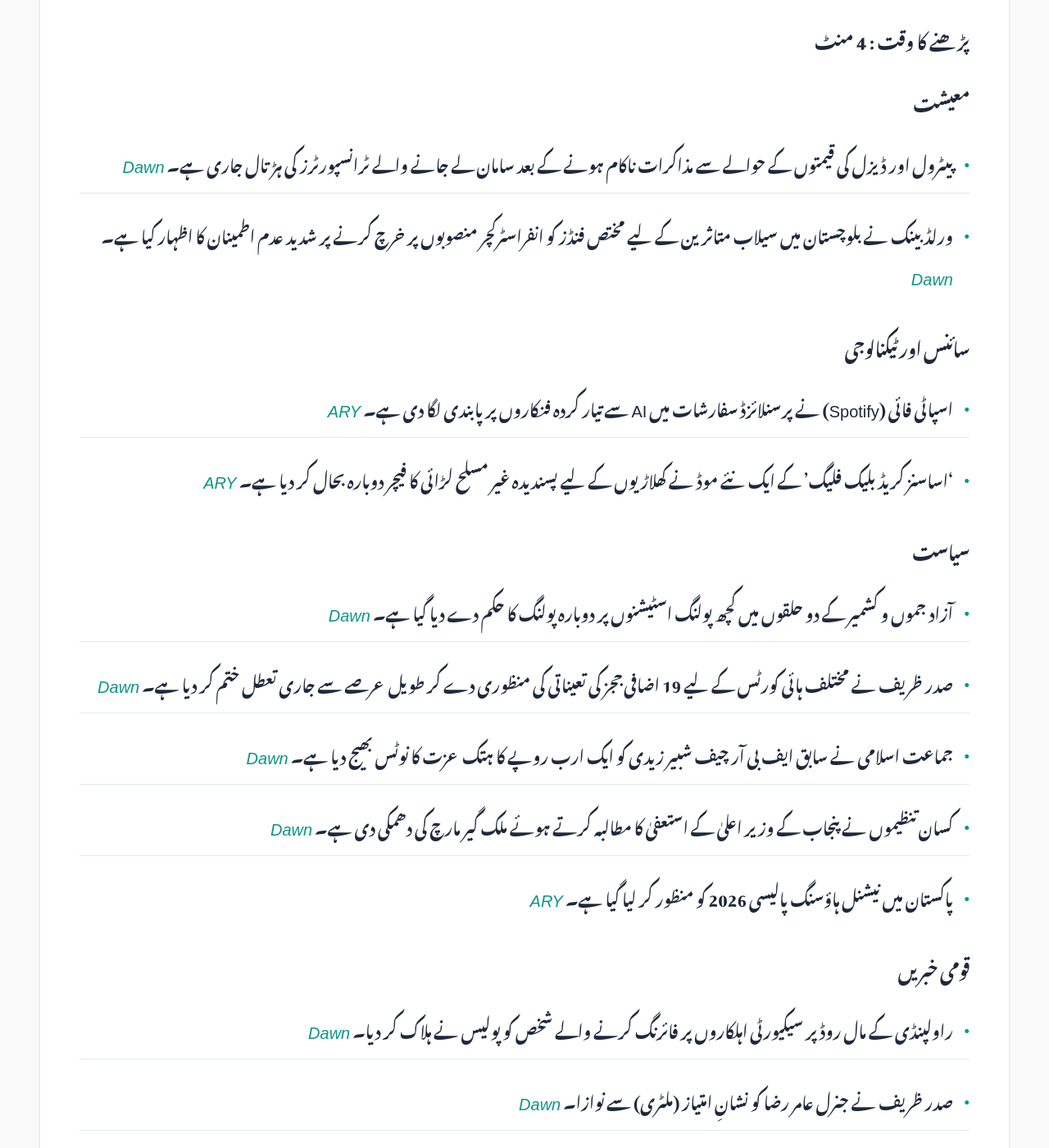
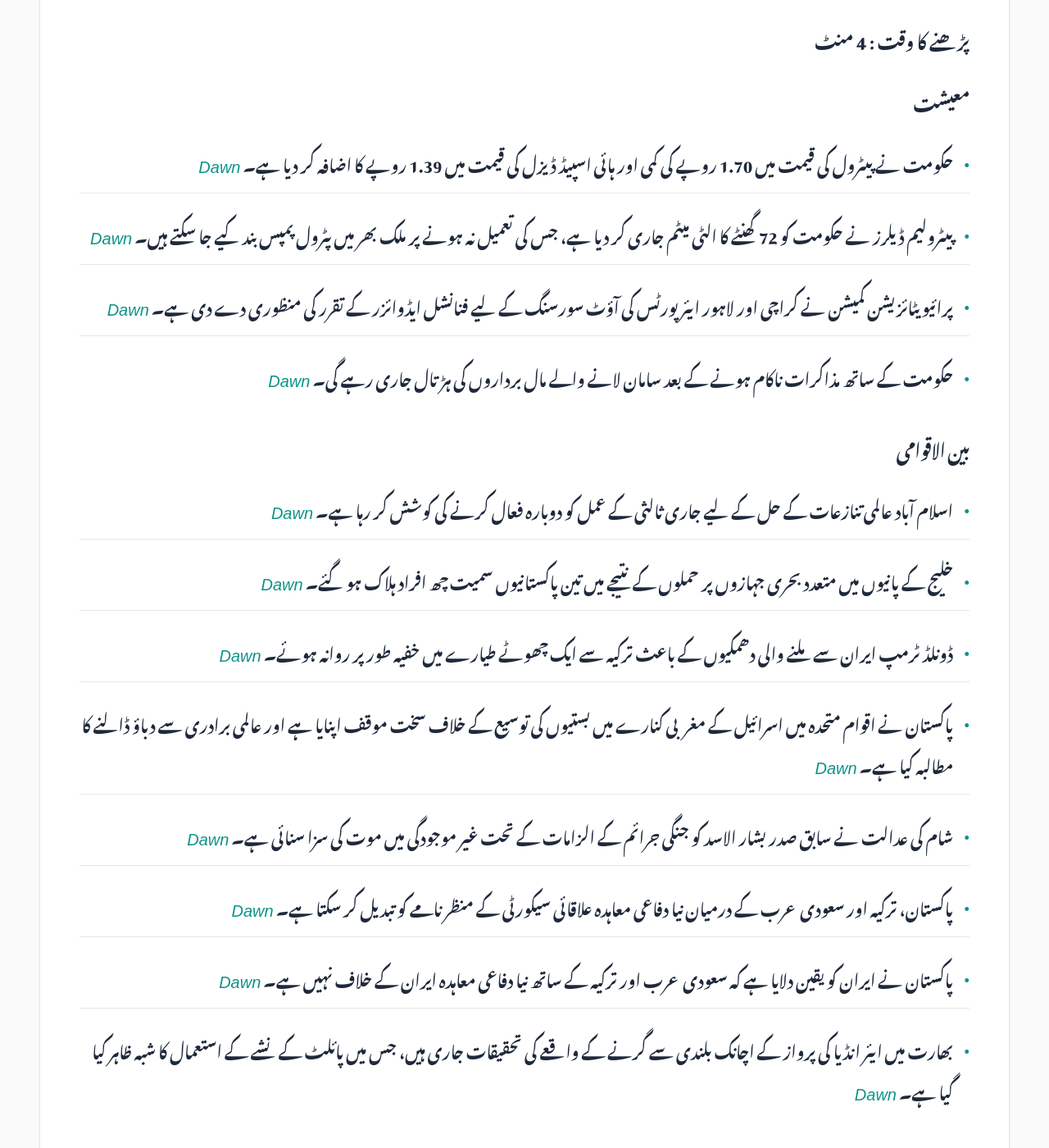
Before and after one commit to zsubzwary/news, a Jekyll site: the page built from ur/index.md, in a window 1280 px wide and 1400 px high, scrolled down 441 px. Shown: the whole window at 82% size. Built offline with Jekyll 4.4.1, drawn with Linux system fonts in a browser that asks for light colours; some web fonts are replaced; comment, search, counter and statistics services are not loaded; some of the changed text lies outside the part shown.

Commit message:
DateTime; 2026-08-12T04:09:17.411Z

```diff
--- a/ur/index.md
+++ b/ur/index.md
@@ -7,50 +7,39 @@ rtl: true
 
 پاکستان کی تازہ خبروں کا خلاصہ
 
- &lrm; 11-Aug-2026 21:09PKT
+ &lrm; 12-Aug-2026 09:09PKT
 
 پڑھنے کا وقت : 4 منٹ
 
 ### معیشت
-- پیٹرول اور ڈیزل کی قیمتوں کے حوالے سے مذاکرات ناکام ہونے کے بعد سامان لے جانے والے ٹرانسپورٹرز کی ہڑتال جاری ہے۔ *[Dawn](https://www.dawn.com/news/2022155/goods-transporters-to-continue-strike-as-negotiations-with-govt-end-without-resolution)*
-- ورلڈ بینک نے بلوچستان میں سیلاب متاثرین کے لیے مختص فنڈز کو انفراسٹرکچر منصوبوں پر خرچ کرنے پر شدید عدم اطمینان کا اظہار کیا ہے۔ *[Dawn](https://www.dawn.com/news/2022053/world-bank-unhappy-over-fund-diversion-from-balochistan)*
-
-### سائنس اور ٹیکنالوجی
-- اسپاٹی فائی (Spotify) نے پرسنلائزڈ سفارشات میں AI سے تیار کردہ فنکاروں پر پابندی لگا دی ہے۔ *[ARY](https://arynews.tv/spotify-bans-ai-generated-artists-from-recommendations)*
-- 'اساسنز کریڈ بلیک فلیگ' کے ایک نئے موڈ نے کھلاڑیوں کے لیے پسندیدہ غیر مسلح لڑائی کا فیچر دوبارہ بحال کر دیا ہے۔ *[ARY](https://arynews.tv/assassins-creed-black-flag-resynced-mod-restores-unarmed-combat-feature)*
-
-### سیاست
-- آزاد جموں و کشمیر کے دو حلقوں میں کچھ پولنگ اسٹیشنوں پر دوبارہ پولنگ کا حکم دے دیا گیا ہے۔ *[Dawn](https://www.dawn.com/news/2022158/re-polling-set-for-aug-15-at-some-polling-stations-in-two-bagh-constituencies-of-ajk)*
-- صدر ظریف نے مختلف ہائی کورٹس کے لیے 19 اضافی ججز کی تعیناتی کی منظوری دے کر طویل عرصے سے جاری تعطل ختم کر دیا ہے۔ *[Dawn](https://www.dawn.com/news/2022098/president-zardari-approves-additional-judges-appointments-to-high-courts-ending-weeks-long-deadlock)*
-- جماعت اسلامی نے سابق ایف بی آر چیف شبیر زیدی کو ایک ارب روپے کا ہتک عزت کا نوٹس بھیج دیا ہے۔ *[Dawn](https://www.dawn.com/news/2022128/ji-sends-rs1bn-defamation-notice-to-ex-fbr-chief-shabbar-zaidi)*
-- کسان تنظیموں نے پنجاب کے وزیر اعلیٰ کے استعفیٰ کا مطالبہ کرتے ہوئے ملک گیر مارچ کی دھمکی دی ہے۔ *[Dawn](https://www.dawn.com/news/2022038/farmers-threaten-protest-march-to-save-agriculture)*
-- پاکستان میں نیشنل ہاؤسنگ پالیسی 2026 کو منظور کر لیا گیا ہے۔ *[ARY](https://arynews.tv/pakistan-approves-national-housing-policy-2026)*
-
-### قومی خبریں
-- راولپنڈی کے مال روڈ پر سیکیورٹی اہلکاروں پر فائرنگ کرنے والے شخص کو پولیس نے ہلاک کر دیا۔ *[Dawn](https://www.dawn.com/news/2022145/man-shot-dead-on-rawalpindis-mall-road-after-opening-fire-on-security-personnel)*
-- صدر ظریف نے جنرل عامر رضا کو نشانِ امتیاز (ملٹری) سے نوازا۔ *[Dawn](https://www.dawn.com/news/2022162/president-zardari-confers-nishan-i-imtiaz-on-national-strategic-command-commander-gen-aamer-raza)*
-- کوٹ ادو میں شادی کی تقریب کے بعد ایک رکشہ کنال میں گرنے سے 12 افراد، جن میں چھ بچے شامل ہیں، ہلاک ہو گئے۔ *[Dawn](https://www.dawn.com/news/2022151/at-least-12-dead-as-loader-rickshaw-carrying-wedding-procession-falls-into-canal-in-kot-addu)*
-- لاہور ہائی کورٹ میں 10 نئے اضافی ججوں نے حلف اٹھایا۔ *[Dawn](https://www.dawn.com/news/2022156/10-additional-judges-sworn-in-at-lhc-after-presidents-go-ahead)*
-- ٹک ٹاکر رجب بٹ اور چار دیگر ملزمان کو جنسی زیادتی کے مقدمے میں عدالت نے طلب کر لیا ہے۔ *[Dawn](https://www.dawn.com/news/2022141/lahore-court-sets-august-18-to-indict-tiktoker-rajab-butt-4-others-in-sexual-assault-case)*
-- این سی سی آئی اے نے شرجیل میمن کی شکایت پر چار افراد کو سوشل میڈیا پر بدنامی کے الزام میں طلب کر لیا ہے۔ *[Dawn](https://www.dawn.com/news/2022114/nccia-summons-4-individuals-on-sharjeel-memons-complaint-in-connection-with-mir-razas-case)*
-- کراچی کے ایک نوجوان کو سوشل میڈیا پر جھوٹی معلومات پھیلانے کے جرم میں ایک سال قید کی سزا سنائی گئی۔ *[Dawn](https://www.dawn.com/news/2022016/karachi-youth-jailed-for-one-year-for-spreading-false-fabricated-information-on-social-media-to-incite-violence)*
+- حکومت نے پیٹرول کی قیمت میں 1.70 روپے کی کمی اور ہائی اسپیڈ ڈیزل کی قیمت میں 1.39 روپے کا اضافہ کر دیا ہے۔ *[Dawn](https://www.dawn.com/news/2022180/govt-cuts-petrol-price-by-rs170-raises-high-speed-diesel-by-rs139)*
+- پیٹرولیم ڈیلرز نے حکومت کو 72 گھنٹے کا الٹی میٹم جاری کر دیا ہے، جس کی تعمیل نہ ہونے پر ملک بھر میں پٹرول پمپس بند کیے جا سکتے ہیں۔ *[Dawn](https://www.dawn.com/news/2022267/petroleum-dealers-issue-72-hour-ultimatum)*
+- پرائیویٹائزیشن کمیشن نے کراچی اور لاہور ایئرپورٹس کی آؤٹ سورسنگ کے لیے فنانشل ایڈوائزر کے تقرر کی منظوری دے دی ہے۔ *[Dawn](https://www.dawn.com/news/2022170/privatisation-commission-approves-financial-adviser-for-outsourcing-karachi-lahore-airports)*
+- حکومت کے ساتھ مذاکرات ناکام ہونے کے بعد سامان لانے والے مال برداروں کی ہڑتال جاری رہے گی۔ *[Dawn](https://www.dawn.com/news/2022155/goods-transporters-to-continue-strike-as-negotiations-with-govt-end-without-resolution)*
 
 ### بین الاقوامی
-- کولمبیا میں زلزلے کے نتیجے میں ہلاکتوں کی تعداد بڑھ کر 224 ہو گئی ہے۔ *[Dawn](https://www.dawn.com/news/2022111/colombia-earthquake-death-toll-surges-to-224-as-search-for-survivors-continues)*
-- شام کی عدالت نے سابق صدر بشار الاسد کو جنگی جرائم کے الزامات کے تحت غیر موجودگی میں موت کی سزا سنا دی۔ *[Dawn](https://www.dawn.com/news/2022132/ousted-syrian-president-bashar-al-assad-sentenced-to-death-in-absentia)*
-- بحرین کے وزیر خارجہ نے مکہ دفاعی معاہدے پر پاکستان کو مبارکباد دی اور پاکستان کے دورے کی خواہش ظاہر کی۔ *[Dawn](https://www.dawn.com/news/2022117/bahrain-fm-congratulates-dar-on-makkah-defence-pact-expresses-desire-to-visit-pakistan)*
-- کویت نے اسکولوں کے لیے نئے قوانین تجویز کیے ہیں۔ *[ARY](https://arynews.tv/kuwait-proposes-new-regulations-for-schools)*
+- اسلام آباد عالمی تنازعات کے حل کے لیے جاری ثالثی کے عمل کو دوبارہ فعال کرنے کی کوشش کر رہا ہے۔ *[Dawn](https://www.dawn.com/news/2022296/islamabad-looking-to-breathe-new-life-into-mediation-push)*
+- خلیج کے پانیوں میں متعدد بحری جہازوں پر حملوں کے نتیجے میں تین پاکستانیوں سمیت چھ افراد ہلاک ہو گئے۔ *[Dawn](https://www.dawn.com/news/2022293/3-pakistanis-die-as-multiple-ships-attacked-in-gulf-waters)*
+- ڈونلڈ ٹرمپ ایران سے ملنے والی دھمکیوں کے باعث ترکیہ سے ایک چھوٹے طیارے میں خفیہ طور پر روانہ ہوئے۔ *[Dawn](https://www.dawn.com/news/2022270/trump-secretly-flew-smaller-jet-out-of-turkiye-amid-iran-threat-washington-post)*
+- پاکستان نے اقوام متحدہ میں اسرائیل کے مغربی کنارے میں بستیوں کی توسیع کے خلاف سخت موقف اپنایا ہے اور عالمی برادری سے دباؤ ڈالنے کا مطالبہ کیا ہے۔ *[Dawn](https://www.dawn.com/news/2022274/pakistan-warns-un-security-council-of-tipping-point-in-occupied-west-bank)*
+- شام کی عدالت نے سابق صدر بشار الاسد کو جنگی جرائم کے الزامات کے تحت غیر موجودگی میں موت کی سزا سنائی ہے۔ *[Dawn](https://www.dawn.com/news/2022132/ousted-syrian-president-bashar-al-assad-sentenced-to-death-in-absentia)*
+- پاکستان، ترکیہ اور سعودی عرب کے درمیان نیا دفاعی معاہدہ علاقائی سیکورٹی کے منظر نامے کو تبدیل کر سکتا ہے۔ *[Dawn](https://www.dawn.com/news/2022309-new-regional-security-order)*
+- پاکستان نے ایران کو یقین دلایا ہے کہ سعودی عرب اور ترکیہ کے ساتھ نیا دفاعی معاہدہ ایران کے خلاف نہیں ہے۔ *[Dawn](https://www.dawn.com/news/2022312/mideast-outreach)*
+- بھارت میں ایئر انڈیا کی پرواز کے اچانک بلندی سے گرنے کے واقعے کی تحقیقات جاری ہیں، جس میں پائلٹ کے نشے کے استعمال کا شبہ ظاہر کیا گیا ہے۔ *[Dawn](https://www.dawn.com/news/2022171/india-probes-flight-plunge-as-pilot-faces-drug-test-scrutiny)*
 
-### کھیل
-- ڈونلڈ ٹرمپ نے فیفا کے صدر انفینٹینو کو عہدے سے ہٹانے کے فیصلے کو ایک "غلطی" قرار دیا ہے۔ *[Dawn](https://www.dawn.com/news/2022126/trump-says-would-be-terrible-mistake-to-oust-embattled-fifa-president-infantino)*
+### قومی
+- سندھ کے وزیر اعلیٰ نے میر رضا علی قتل کیس میں پولیس اور میڈیکو لیگل کوتاہیوں پر کارروائی کا وعدہ کیا ہے۔ *[Dawn](https://www.dawn.com/news/2022195/murad-vows-action-over-police-medico-legal-lapses-as-mir-raza-murder-probe-progresses)*
+- پی ٹی آئی نے عمران خان کی صحت اور زیر التواء مقدمات کے حوالے سے سپریم کورٹ کے باہر احتجاج کیا، جسے عدالت کی یقین دہانی کے بعد ختم کر دیا گیا۔ *[Dawn](https://www.dawn.com/news/2022272/pti-protests-outside-supreme-court-over-imrans-health-pending-cases)*
+- راولپنڈی میں سیکیورٹی اہلکاروں پر فائرنگ کرنے والے شخص کو پولیس نے ہلاک کر دیا۔ *[Dawn](https://www.dawn.com/news/2022145/man-shot-dead-on-rawalpindis-mall-road-after-opening-fire-on-security-personnel)*
+- صدر زرداری نے جنرل عامر رضا کو نشانِ امتیاز (فوجی) سے نوازا۔ *[Dawn](https://www.dawn.com/news/2022162/president-zardari-confers-nishan-i-imtiaz-on-national-strategic-command-commander-gen-aamer-raza)*
+- کوٹ ادو میں شادی کی تقریب کے بعد لوڈر رکشہ کنال میں گرنے سے 12 افراد، جن میں 6 بچے شامل ہیں، ہلاک ہو گئے۔ *[Dawn](https://www.dawn.com/news/2022151/at-least-12-dead-as-loader-rickshaw-carrying-wedding-procession-falls-into-canal-in-kot-addu)*
+- سینیٹ کی قائمہ کمیٹی نے کلائمٹ چینج اتھارٹی کی ضرورت اور اس کے دائرہ اختیار پر سوالات اٹھائے ہیں۔ *[Dawn](https://www.dawn.com/news/2022289/senate-panel-questions-need-for-climate-change-authority)*
+- کراچی میں ایک بلند و بالا عمارت سے پھینکا جانے کے نتیجے میں ایک نوزائیدہ بچہ مردہ ملا۔ *[ARY](https://arynews.tv/karachi-gulshan-e-iqbal-case)*
 
 ### صحت
-- لاہور کے ہسپتالوں میں معدے کی بیماری (گیسٹرو اینٹرائٹس) کے مریضوں میں اچانک اضافہ دیکھا جا رہا ہے۔ *[Dawn](https://www.dawn.com/news/2022148/lahore-hospitals-report-surge-in-gastroenteritis-patients-amid-conflicting-outbreak-reports)*
-- امریکہ میں سالمونیلا کے پھیلاؤ کے بعد تازہ سبزیوں کے حوالے سے نئی حکومتی ہدایات جاری کی گئی ہیں۔ *[ARY](https://arynews.tv/us-new-guidance-on-produce-salmonella-%e2%81%a0cyclosporiasis-outbreak)*
-- امریکہ میں بیف (گوشت) کے کچھ مصنوعات کو مارکیٹ سے واپس لینے کا حکم دیا گیا ہے۔ *[ARY](https://arynews.tv/beef-recalled-in-us-see-the-affected-products)*
+- لاہور کے ہسپتالوں میں گیسٹرو اینٹرائٹس (پیٹ کے امراض) کے مریضوں میں اچانک اضافہ رپورٹ ہوا۔ *[Dawn](https://www.dawn.com/news/2022148/lahore-hospitals-report-surge-in-gastroenteritis-patients-amid-conflicting-outbreak-reports)*
 
 ### دیگر
-- پاکستان میں طلباء کو سی آئی ای (CIE) اے لیول کے نتائج موصول ہو گئے۔ *[Dawn](https://www.dawn.com/news/2022121/not-an-ordinary-year-pakistani-students-receive-their-cie-as-amp-a-level-results-for-june-series)*
-- پاکستان اور امریکہ نے فل برائٹ اور ایچ ای سی (HEC) کے درمیان شراکت داری کو تجدید بخشی ہے۔ *[ARY](https://arynews.tv/pakistan-and-united-states-renew-fulbright-hec-partnership)*
-- ٹیلر سوئفٹ کے عروسی لباس سے متعلق سوشل میڈیا پر بحث و مباحثہ جاری ہے۔ *[ARY](https://arynews.tv/taylor-swift-wedding-dress-buzz-gets-bridal-brands-talking)*
-- کائیلی جینیئر اور تیموتھی چalamet کی شادی کے حوالے سے افواہیں گردش کر رہی ہیں۔ *[ARY](https://arynews.tv/kylie-jenner-timothee-chalamet-attended-tom-holland-and-zendaya-wedding)*
+- نکولس ہولٹ 'ہیری پوٹر' ریبوٹ میں گلڈروی لاک ہارٹ کا کردار ادا کریں گے۔ *[ARY](https://arynews.tv/nicholas-hoult-takes-on-role-of-gilderoy-lockhart-in-harry-potter)*
+- 'ہاؤس آف دی ڈریگن' کا چوتھا سیزن مقررہ شیڈول کے مطابق تیار ہو رہا ہے۔ *[ARY](https://arynews.tv/house-of-the-dragon-season-4-progressing-on-schedule-confirms-showrunner-ryan-condal)*
+- برطانیہ اور آئرلینڈ کے ایک پاور پروجیکٹ کو ایک یادگار کے گرد سے راستہ بدلنے پر مجبور کیا گیا۔ *[ARY](https://arynews.tv/potterheads-force-430m-uk-ireland-power-project-to-reroute-around-dobbys-memorial)*
```
